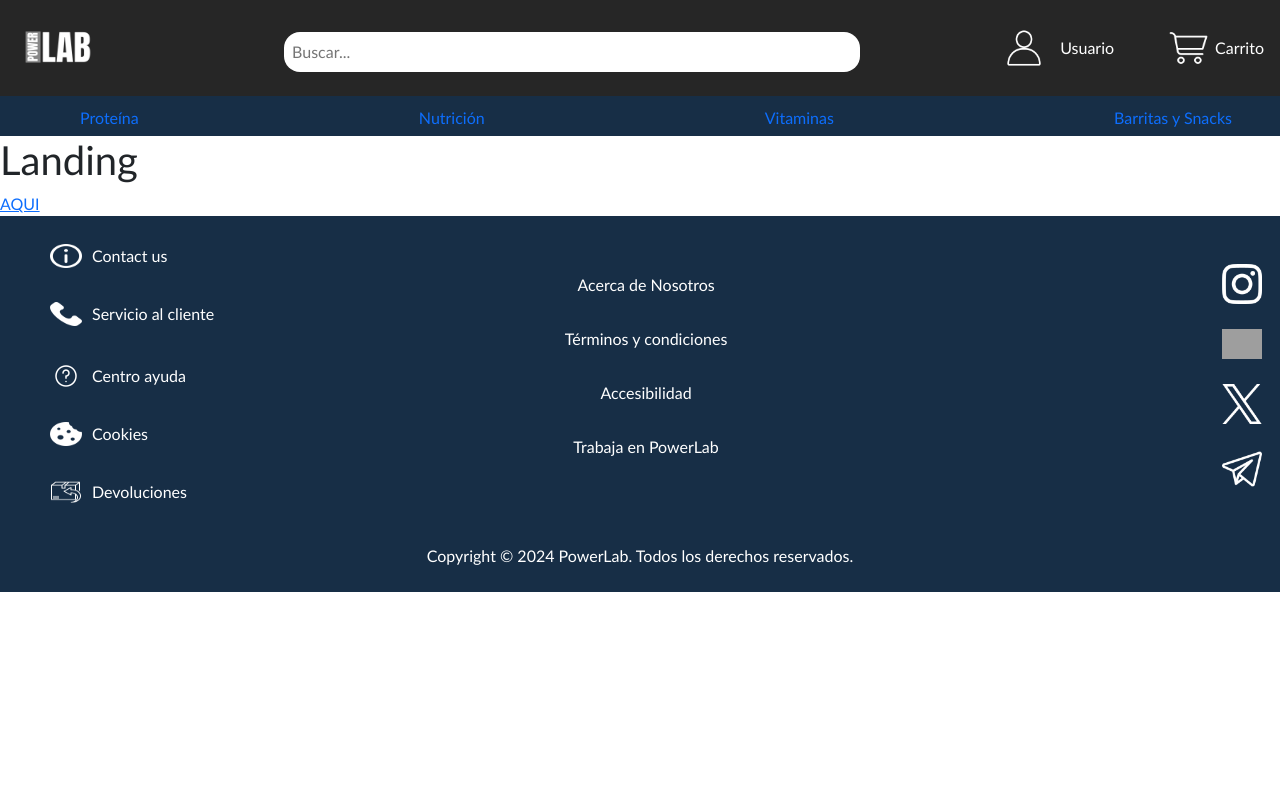
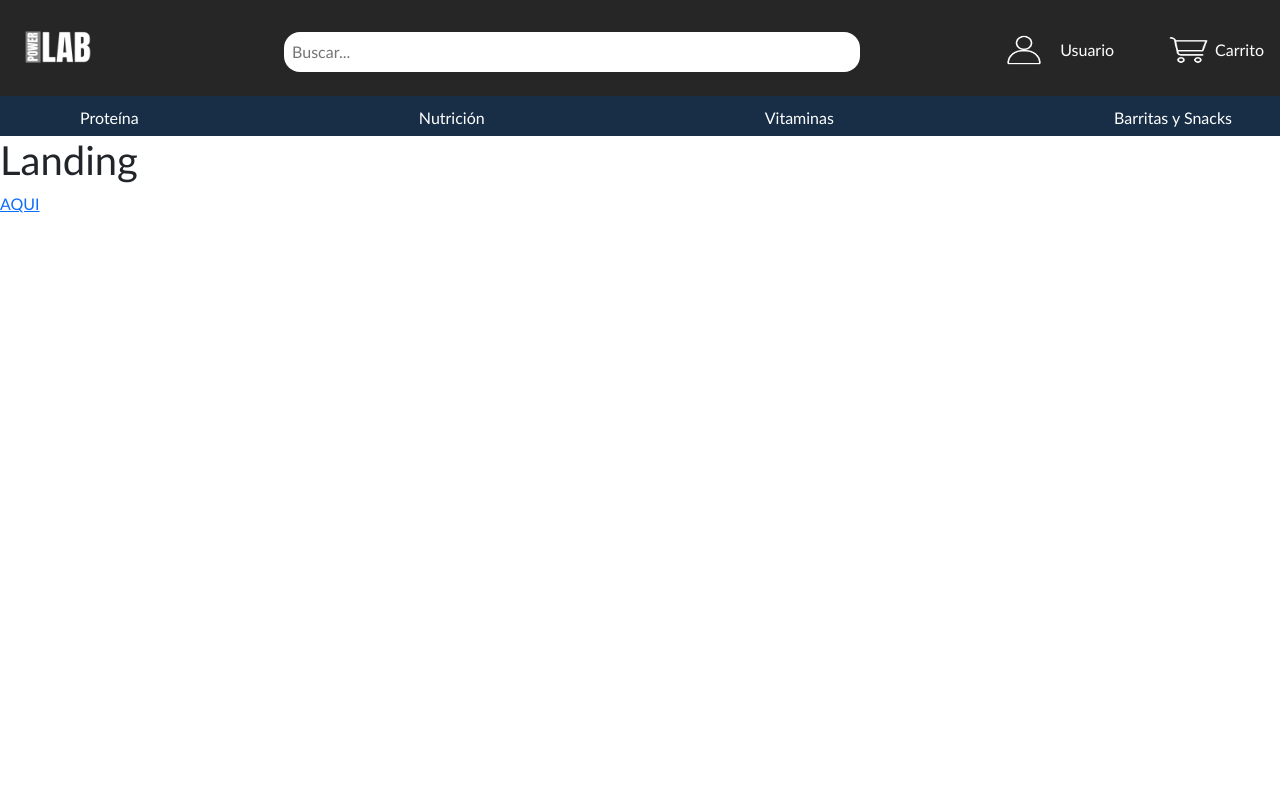
Before and after one commit to marcosugena/ProyectoFinal_Ugena_Marcos, a Vue app: page /#/ in a window 1280 px wide. Shown: the top 800 px of the page. Built offline with nearby package versions, Linux system fonts and the light colour scheme; grey boxes are pictures that could not be loaded.

Commit message:
Style improvements

```diff
--- a/src/components/DetailComponent.vue
+++ b/src/components/DetailComponent.vue
@@ -1,4 +1,5 @@
 <template>
+
     <div>
         <p>holaaaaaaaa</p>
         <router-link to="/">Pulsa</router-link>
@@ -7,10 +8,12 @@
 
 <script>
     export default {
+        components:{
 
+        },
     }
 </script>
 
-<style lang="css" scoped>
+<style lang="scss" scoped>
 
 </style>
--- a/src/components/FooterComponent.vue
+++ b/src/components/FooterComponent.vue
@@ -71,7 +71,7 @@ export default {
     display: flex;
     list-style: none;
     color: $white;
-    padding-bottom: 8px;
+    padding-bottom: 11px;
     margin-top: 10px;
     img{
         width: 4vh;
@@ -85,7 +85,7 @@ export default {
   li{
     list-style: none;
     color: $white;
-    padding-bottom: 30px;
+    padding-bottom: 40px;
     padding-right: 18vh;
   }
 }
@@ -99,7 +99,8 @@ export default {
   }
   img {
     width: 5vh;
-    margin-bottom: 10px;
+    margin-bottom: 15px;
+    margin-right: 20px;
   }
 }
 .fcontent{
--- a/src/components/HeaderComponent.vue
+++ b/src/components/HeaderComponent.vue
@@ -5,11 +5,11 @@
         <img src="../assets/menu.png" alt="" id="menu" class="ms-2" @click="toggleMenu">
         <img src="../assets/lupa.png" alt="" id="lupa" class="ms-3" @click="toggleSearch">
       </div>
-      <img src="../assets/PowerLab.jpg" alt="" id="logo" class="ms-2">
+      <img src="../assets/PowerLab.jpg" alt="" id="logo" class="ms-2" @click="land">
       <div class="searchbardesktop mt-2 ms-lg-5">
         <input type="text" placeholder="Buscar..." class="p-2 ms-5">
       </div>
-      <div class="header-right mx-lg-3 d-flex">
+      <div class="header-right mx-lg-3 d-flex mt-1">
         <div class="d-flex align-items-center mx-lg-5">
           <img src="../assets/usuario.png" alt="" id="user" class="mx-3  ms-0" @click="PageContact">
           <p class="disp mt-3" @click="PageContact">Usuario</p>
@@ -83,6 +83,9 @@ export default {
     },
     RegisterPage(){
       this.$router.push('/detail');
+    },
+    land(){
+      this.$router.push("/");
     }
   },
   mounted() {
@@ -102,7 +105,6 @@ export default {
        },
 };
 </script>
-
 <style lang="scss" scoped>
 @import '../Style/variables.scss';
 //HEADER STYLE MOBILE
@@ -114,8 +116,6 @@ export default {
   position: fixed;
   top: 0;
   width: 100%;
-
-
   #menu {
     width: 32px;
     height: 6.3vh;
@@ -137,7 +137,6 @@ export default {
     height: 4.3vh;
   }
 }
-
 .sidebar {
   z-index: 2;
   position: fixed;
@@ -237,6 +236,16 @@ button{
 }
 //HEADER STYLE DESKTOP
 @media only screen and (min-width: 850px){
+  .headerpower{
+    #user{
+    width: 40px;
+    height: 4.3vh;
+  }
+  #carrito{
+    width: 45px;
+    height: 4.3vh;
+  }
+  }
   .header-right-nologged{
 button{
   padding-left: 15px;
@@ -261,9 +270,10 @@ button{
     list-style: none;
     color: $white;
     a{
+      color: $white;
       text-decoration: none;
       &:hover{
-        color: $white;
+        color: $bluelight;
       }
     }
 
@@ -272,6 +282,9 @@ button{
 .searchbardesktop{
   display: block;
   input{
+    &:focus{
+      border: 2px solid $bluelight;
+    }
     border-radius: 16px;
     border: none;
     outline: none;
@@ -279,8 +292,8 @@ button{
   }
   .header-right{
     margin-right: 200px;
+
   }
 }
-
 }
 </style>
--- a/src/pages/Landing/LandingPage.vue
+++ b/src/pages/Landing/LandingPage.vue
@@ -3,6 +3,7 @@
     <div class="landing">
         <h1>Landing</h1>
         <router-link to="/detail">AQUI</router-link>
+        <br><br><br><br><br><br><br><br><br><br><br><br><br><br><br><br><br><br><br><br><br><br><br><br><br><br><br><br><br><br>
     </div>
     <FooterComponent></FooterComponent>
 </template>
```
